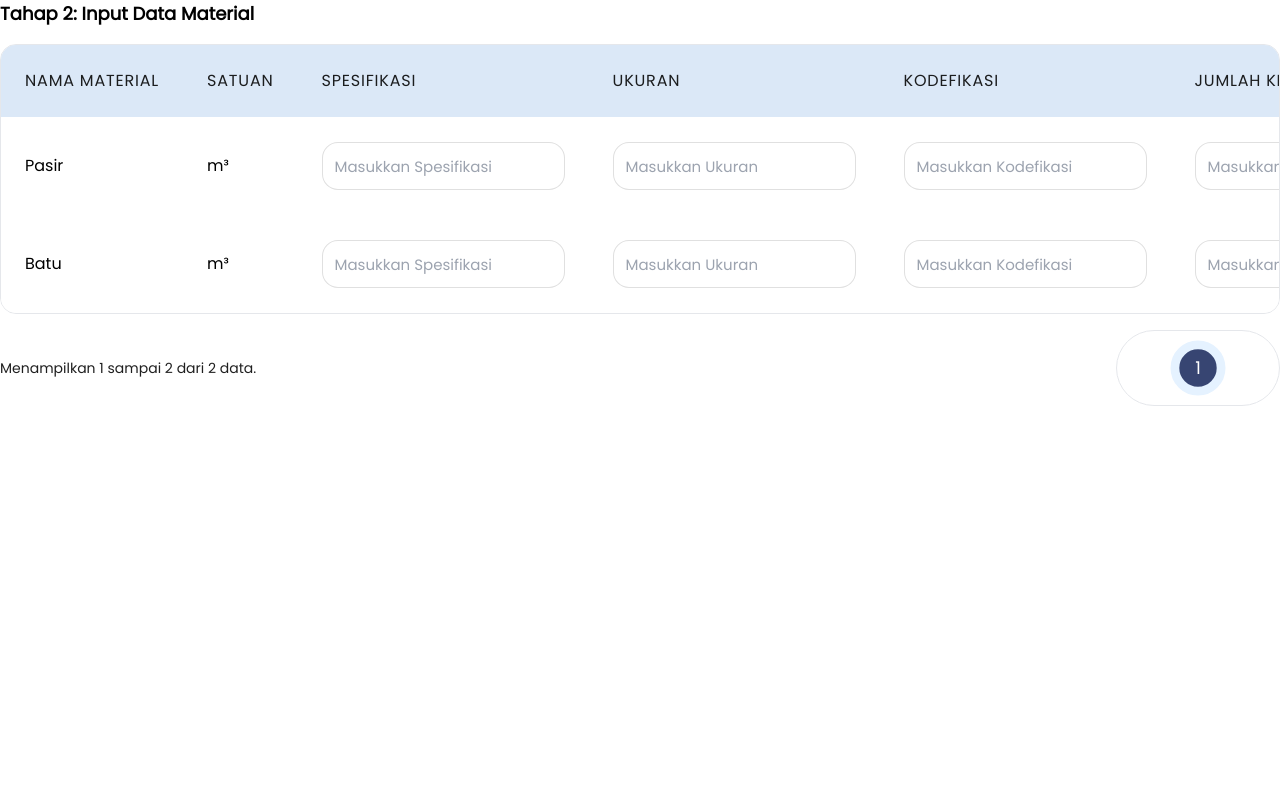
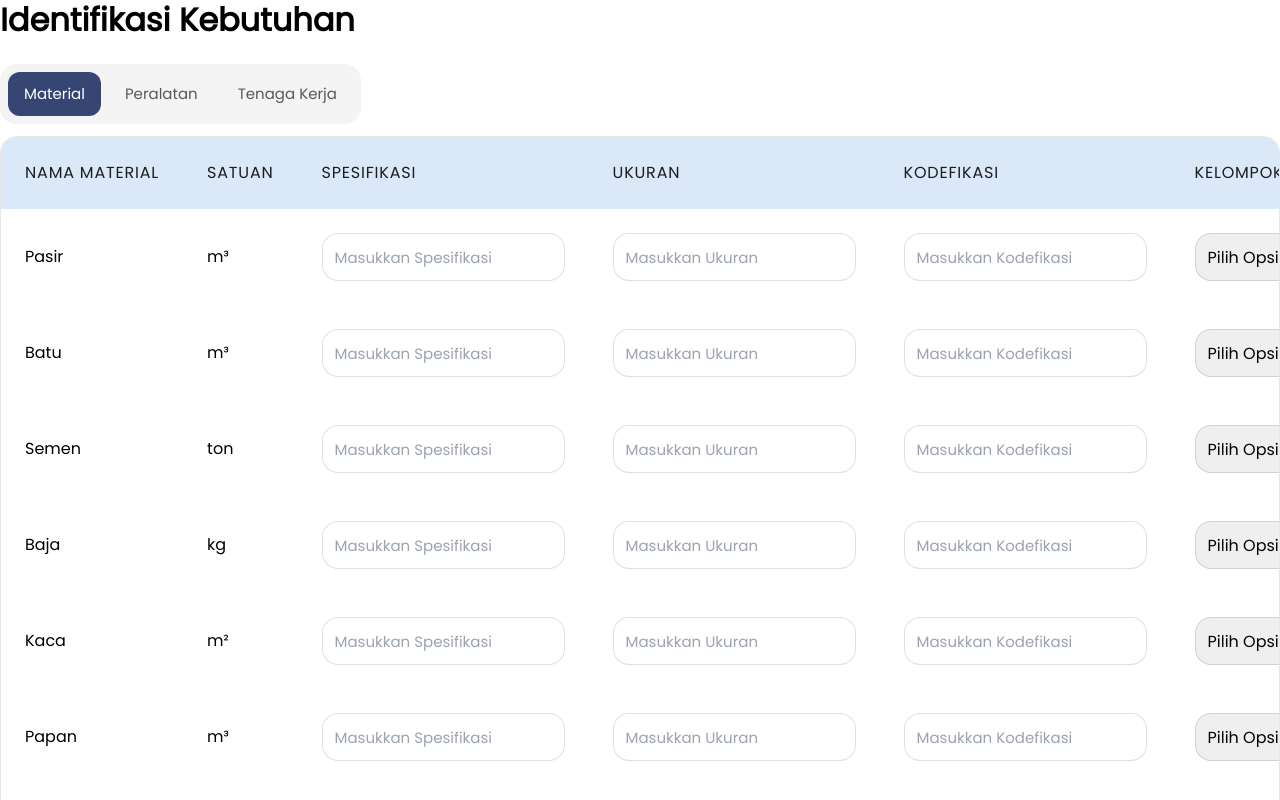
Before and after one commit to pupr-2024-2025/sipasti-fe, a Next.js app: page /perencanaan_data/tahap2 in a window 1280 px wide. Built offline with nearby package versions, Linux system fonts and the light colour scheme; some icons are missing.

Commit message:
aadded tabs back

```diff
--- a/src/components/dropdown.js
+++ b/src/components/dropdown.js
@@ -1,6 +1,6 @@
 import React, { useState } from "react";
+import { CloseCircle } from "iconsax-react";
 import colors from "../styles/colors";
-import { CloseCircle, ArrowDown2 } from "iconsax-react";
 
 const Dropdown = ({
   options,
@@ -10,84 +10,48 @@ const Dropdown = ({
   value,
   isRequired = false,
 }) => {
-  const [isOpen, setIsOpen] = useState(false);
   const [selectedValue, setSelectedValue] = useState(value || "");
   const [error, setError] = useState("");
-  const [isFocused, setIsFocused] = useState(false);
 
-  const handleToggle = () => {
-    setIsOpen((prev) => !prev);
-    setIsFocused(true);
-  };
+  const handleChange = (event) => {
+    const selectedOption = event.target.value;
+    setSelectedValue(selectedOption);
+    const selectedObject = options.find(option => option.value === selectedOption);
+    onSelect(selectedObject);
 
-  const handleSelect = (option) => {
-    setSelectedValue(option);
-    onSelect(option);
-    setIsOpen(false);
-    setError("");
-    setIsFocused(false);
-  };
-
-  const handleBlur = () => {
-    if (isRequired && !selectedValue) {
+    if (isRequired && !selectedOption) {
       setError("This field is required");
     } else {
       setError("");
     }
-    setIsFocused(false);
   };
 
   return (
-    <div className="relative flex flex-col">
+    <div className="relative flex flex-col w-full">
       {label && (
         <label className="text-B2 text-emphasis-on_surface-high mb-1">
           {label}
           {isRequired && <span className="text-custom-red-500"> *</span>}
         </label>
       )}
-      <div className="relative">
-        <button
-          type="button"
-          onClick={handleToggle}
-          onBlur={handleBlur}
-          className={`p-3 min-h-12 w-full border-[1.5px] rounded-[16px] transition-all duration-200 ease-in-out ${
-            error
-              ? "border-custom-red-500"
-              : isFocused
-              ? "border-custom-blue-500 text-emphasis-on_surface-medium"
-              : "border border-surface-light-outline"
-          } text-left flex justify-between items-center`}
-        >
-          <span
-            className={`${
-              isFocused
-                ? "text-emphasis-on_surface-medium"
-                : "text-emphasis-on_surface-small"
-            }`}
-          >
-            {selectedValue || placeholder}
-          </span>
-          <ArrowDown2 size={16} color={colors.Surface.On_Surface_Small} />
-        </button>
+      <select
+        value={selectedValue}
+        onChange={handleChange}
+        className={`p-2 min-h-12 w-full border-[1.5px] rounded-[16px] transition-all duration-200 ease-in-out
+          ${error ? "border-custom-red-500" : "border border-surface-light-outline"}
+          focus:border-custom-blue-500 focus:outline-none`}
+        required={isRequired}
+      >
+        <option value="" disabled>
+          <span className="text-center text-gray-500">{placeholder}</span>
+        </option>
+        {options.map((option, index) => (
+          <option key={index} value={option.value}>
+            {option.label}
+          </option>
+        ))}
+      </select>
 
-        {isOpen && (
-          <div
-            className="z-30 bg-surface-light-background shadow-lg rounded-md mt-1 w-full"
-            style={{ top: "100%", left: 0 }} // Positioning
-          >
-            {options.map((option, index) => (
-              <div
-                key={index}
-                onClick={() => handleSelect(option)}
-                className="hover:bg-custom-blue-50 hover:text-custom-blue-500 cursor-pointer text-left text-emphasis-on_surface-high text-Small rounded-md mb-1"
-                style={{ padding: "8px 12px" }}
-              >
-                {option}
-              </div>
-            ))}
-          </div>
-        )}
-      </div>
       {error && (
         <div className="flex items-center mt-1">
           <CloseCircle
--- a/src/components/table.js
+++ b/src/components/table.js
@@ -74,7 +74,7 @@ const Table = ({ columns, data }) => {
                           }
                         />
                       ) : (
-                        row[column.accessor] // Untuk "text", tampilkan nilai langsung
+                        row[column.accessor]
                       )}
                     </td>
                   ))}
--- a/src/pages/perencanaan_data/tahap2.js
+++ b/src/pages/perencanaan_data/tahap2.js
@@ -1,11 +1,12 @@
 import React, { useState } from "react";
 import Table from "../../components/table";
 import Pagination from "../../components/pagination";
+import Tabs from "../../components/Tabs";
 
 const Tahap2 = () => {
   const [currentPage, setCurrentPage] = useState(1);
   const itemsPerPage = 10;
-  const totalData = 2; // Total rows in your data array
+  const totalData = 20; // Total rows in your data array
   const totalPages = Math.ceil(totalData / itemsPerPage);
 
   const columns = [
@@ -28,6 +29,12 @@ const Tahap2 = () => {
       accessor: "kodefikasi",
       type: "textInput",
       placeholder: "Masukkan Kodefikasi",
+    },
+    {
+      title: "Kelompok Material",
+      accessor: "kelompokMaterial",
+      type: "dropdown",
+      options: ["Kelompok A", "Kelompok B", "Kelompok C"],
     },
     {
       title: "Jumlah Kebutuhan",
@@ -53,52 +60,73 @@ const Tahap2 = () => {
       type: "dropdown",
       options: ["Bandung", "Surabaya", "Jakarta"],
     },
-    {
-      title: "Kelompok Material",
-      accessor: "kelompokMaterial",
-      type: "dropdown",
-      options: ["Kelompok A", "Kelompok B", "Kelompok C"],
-    },
   ];
 
   const data = [
-    {
-      id: 1,
-      namaMaterial: "Pasir",
-      satuan: "m³",
-      spesifikasi: "",
-      ukuran: "",
-      kodefikasi: "",
-      jumlahKebutuhan: "",
-      merk: "",
-      provinsi: "",
-      kabupatenKota: "",
-      kelompokMaterial: "",
-    },
-    {
-      id: 2,
-      namaMaterial: "Batu",
-      satuan: "m³",
-      spesifikasi: "",
-      ukuran: "",
-      kodefikasi: "",
-      jumlahKebutuhan: "",
-      merk: "",
-      provinsi: "",
-      kabupatenKota: "",
-      kelompokMaterial: "",
-    },
+    { id: 1, namaMaterial: "Pasir", satuan: "m³", spesifikasi: "", ukuran: "", kodefikasi: "", jumlahKebutuhan: "", merk: "", provinsi: "", kabupatenKota: "", kelompokMaterial: "" },
+    { id: 2, namaMaterial: "Batu", satuan: "m³", spesifikasi: "", ukuran: "", kodefikasi: "", jumlahKebutuhan: "", merk: "", provinsi: "", kabupatenKota: "", kelompokMaterial: "" },
+    { id: 3, namaMaterial: "Semen", satuan: "ton", spesifikasi: "", ukuran: "", kodefikasi: "", jumlahKebutuhan: "", merk: "", provinsi: "", kabupatenKota: "", kelompokMaterial: "" },
+    { id: 4, namaMaterial: "Baja", satuan: "kg", spesifikasi: "", ukuran: "", kodefikasi: "", jumlahKebutuhan: "", merk: "", provinsi: "", kabupatenKota: "", kelompokMaterial: "" },
+    { id: 5, namaMaterial: "Kaca", satuan: "m²", spesifikasi: "", ukuran: "", kodefikasi: "", jumlahKebutuhan: "", merk: "", provinsi: "", kabupatenKota: "", kelompokMaterial: "" },
+    { id: 6, namaMaterial: "Papan", satuan: "m³", spesifikasi: "", ukuran: "", kodefikasi: "", jumlahKebutuhan: "", merk: "", provinsi: "", kabupatenKota: "", kelompokMaterial: "" },
+    { id: 7, namaMaterial: "Koral", satuan: "m³", spesifikasi: "", ukuran: "", kodefikasi: "", jumlahKebutuhan: "", merk: "", provinsi: "", kabupatenKota: "", kelompokMaterial: "" },
+    { id: 8, namaMaterial: "Asphalt", satuan: "ton", spesifikasi: "", ukuran: "", kodefikasi: "", jumlahKebutuhan: "", merk: "", provinsi: "", kabupatenKota: "", kelompokMaterial: "" },
+    { id: 9, namaMaterial: "Cat", satuan: "liter", spesifikasi: "", ukuran: "", kodefikasi: "", jumlahKebutuhan: "", merk: "", provinsi: "", kabupatenKota: "", kelompokMaterial: "" },
+    { id: 10, namaMaterial: "Pipa PVC", satuan: "meter", spesifikasi: "", ukuran: "", kodefikasi: "", jumlahKebutuhan: "", merk: "", provinsi: "", kabupatenKota: "", kelompokMaterial: "" },
+    { id: 11, namaMaterial: "Beton", satuan: "m³", spesifikasi: "", ukuran: "", kodefikasi: "", jumlahKebutuhan: "", merk: "", provinsi: "", kabupatenKota: "", kelompokMaterial: "" },
+    { id: 12, namaMaterial: "Tali", satuan: "meter", spesifikasi: "", ukuran: "", kodefikasi: "", jumlahKebutuhan: "", merk: "", provinsi: "", kabupatenKota: "", kelompokMaterial: "" },
+    { id: 13, namaMaterial: "Paku", satuan: "kg", spesifikasi: "", ukuran: "", kodefikasi: "", jumlahKebutuhan: "", merk: "", provinsi: "", kabupatenKota: "", kelompokMaterial: "" },
+    { id: 14, namaMaterial: "Bata", satuan: "biji", spesifikasi: "", ukuran: "", kodefikasi: "", jumlahKebutuhan: "", merk: "", provinsi: "", kabupatenKota: "", kelompokMaterial: "" },
+    { id: 15, namaMaterial: "Sandal", satuan: "pasang", spesifikasi: "", ukuran: "", kodefikasi: "", jumlahKebutuhan: "", merk: "", provinsi: "", kabupatenKota: "", kelompokMaterial: "" },
+    { id: 16, namaMaterial: "Kunci", satuan: "biji", spesifikasi: "", ukuran: "", kodefikasi: "", jumlahKebutuhan: "", merk: "", provinsi: "", kabupatenKota: "", kelompokMaterial: "" },
+    { id: 17, namaMaterial: "Lampu", satuan: "biji", spesifikasi: "", ukuran: "", kodefikasi: "", jumlahKebutuhan: "", merk: "", provinsi: "", kabupatenKota: "", kelompokMaterial: "" },
+    { id: 18, namaMaterial: "Kabel", satuan: "meter", spesifikasi: "", ukuran: "", kodefikasi: "", jumlahKebutuhan: "", merk: "", provinsi: "", kabupatenKota: "", kelompokMaterial: "" },
+    { id: 19, namaMaterial: "Lem", satuan: "kg", spesifikasi: "", ukuran: "", kodefikasi: "", jumlahKebutuhan: "", merk: "", provinsi: "", kabupatenKota: "", kelompokMaterial: "" },
+    { id: 20, namaMaterial: "Lantai", satuan: "m²", spesifikasi: "", ukuran: "", kodefikasi: "", jumlahKebutuhan: "", merk: "", provinsi: "", kabupatenKota: "", kelompokMaterial: "" },
   ];
 
   const startIndex = (currentPage - 1) * itemsPerPage + 1;
   const endIndex = Math.min(currentPage * itemsPerPage, totalData);
 
+  const tabs = [
+    {
+      label: "Material",
+      content: (
+        <div className="mt-3 space-y-8">
+          <div className="rounded-[16px] overflow-hidden">
+            <div className="overflow-x-auto">
+              <Table columns={columns} data={data.slice(startIndex - 1, endIndex)} />
+            </div>
+          </div>
+        </div>
+      ),
+    },
+    {
+      label: "Peralatan",
+      content: (
+        <div className="mt-3 bg-neutral-100 px-6 py-8 rounded-[16px] space-y-8">
+          <p>Konten untuk tab lainnya</p>
+        </div>
+      ),
+    },
+    {
+      label: "Tenaga Kerja",
+      content: (
+        <div className="mt-3 bg-neutral-100 px-6 py-8 rounded-[16px] space-y-8">
+          <p>Konten untuk tab lainnya</p>
+        </div>
+      ),
+    },
+  ];
+
   return (
     <div>
-      <h2 className="text-lg font-semibold mb-4">
-        Tahap 2: Input Data Material
-      </h2>
-      <Table columns={columns} data={data} />
+      <h4 className="text-H4 font-semibold mb-4">
+        Identifikasi Kebutuhan
+      </h4>
+      <div className="mt-6">
+        <Tabs tabs={tabs} />
+      </div>
       <Pagination
         currentPage={currentPage}
         totalPages={totalPages}
--- a/src/pages/register.js
+++ b/src/pages/register.js
@@ -67,7 +67,7 @@ const Register = ({ onClose }) => {
   };
 
   const handleSatuanKerjaSelect = (selectedOption) => {
-    setSatuanKerja(selectedOption.value);
+    setSatuanKerja(selectedOption.value); // Access the 'value' property
   };
 
   return (
@@ -124,7 +124,10 @@ const Register = ({ onClose }) => {
               options={options}
               label="Balai"
               placeholder="Pilih Balai"
-              onSelect={(value) => console.log(value)}
+              onSelect={(selectedOption) => {
+                console.log(selectedOption); // You might want to log the value instead
+                setBalai(selectedOption.value); // Set state with the selected value
+              }}
               isRequired={true}
             />
           </div>
@@ -143,7 +146,7 @@ const Register = ({ onClose }) => {
               options={options}
               label="Satuan Kerja"
               placeholder="Pilih Satuan Kerja"
-              onSelect={(value) => console.log(value)}
+              onSelect={handleSatuanKerjaSelect} // This is already correct
               isRequired={true}
             />
             <TextInput
```
